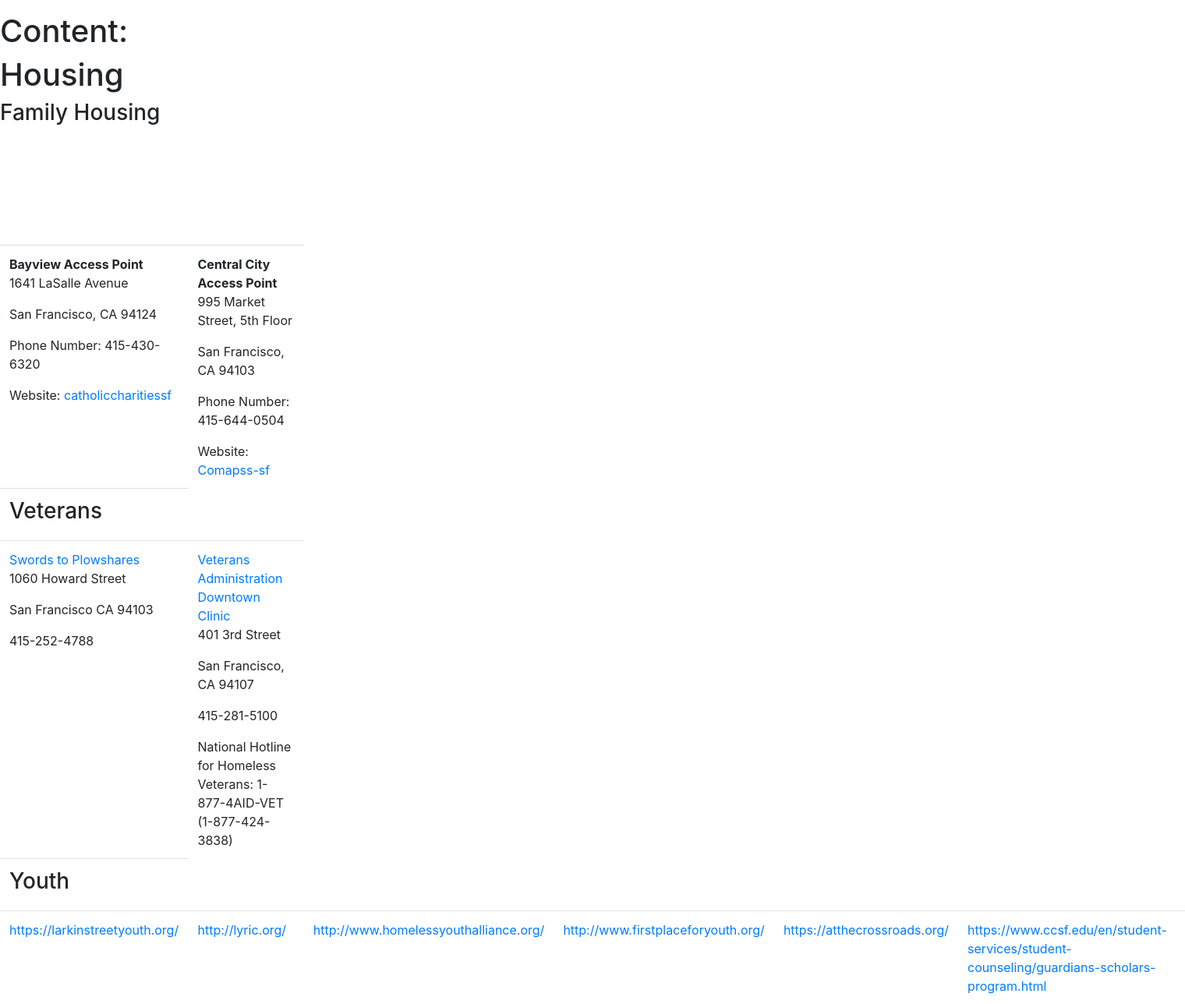
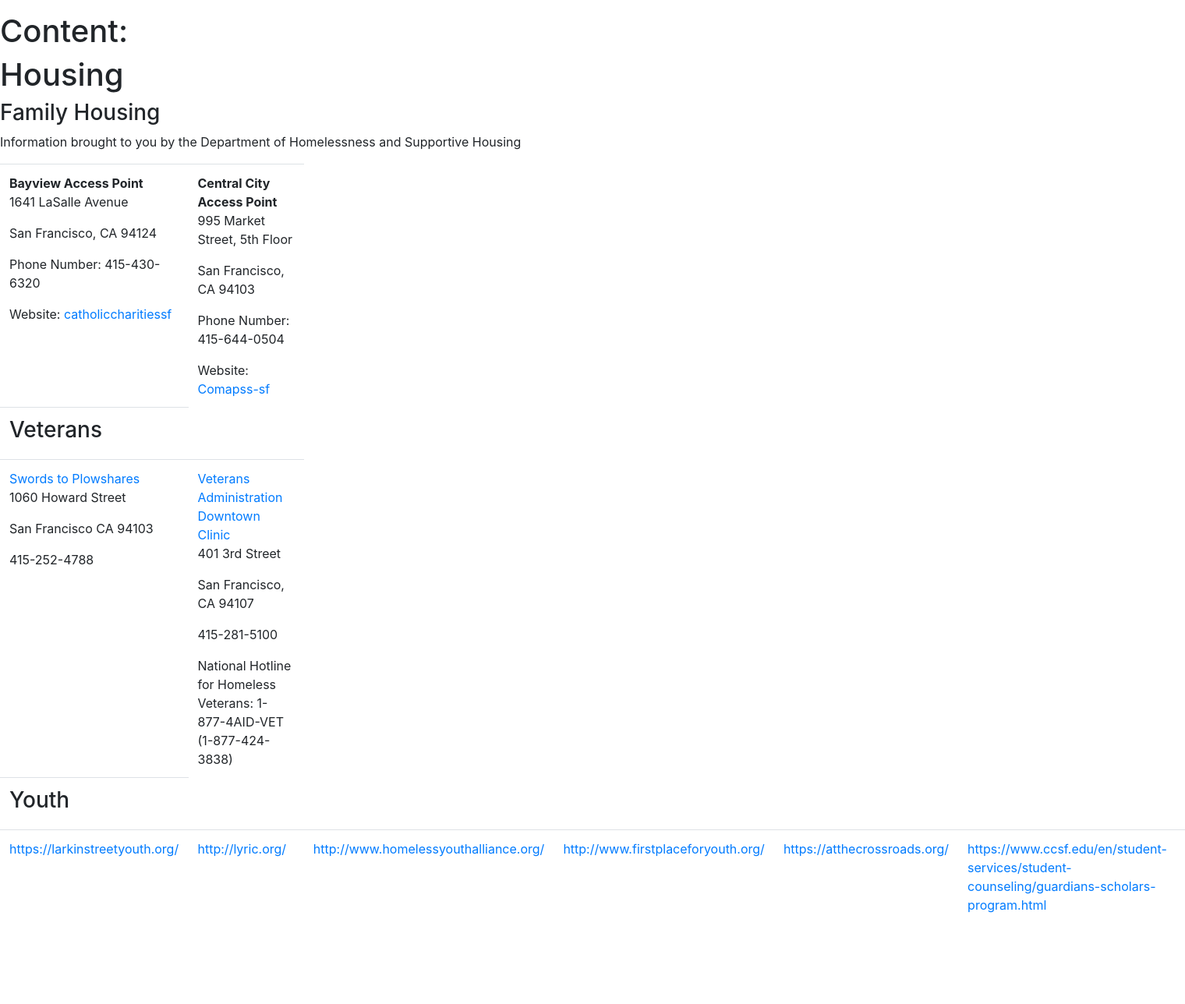
Before and after one commit to emancho/Code2040-proj, a Flask app: page /housing in a window 1520 px wide. Shown: the part 56-1344 px from the top of the page at 78% size. After the commit the page ends 1227 px from the top, so only its background shows below. Run offline with Flask 2, Linux system fonts and the light colour scheme; some libraries are stand-ins or nearby versions.

Commit message:
modified house

```diff
--- a/web_app/templates/housing.html
+++ b/web_app/templates/housing.html
@@ -2,6 +2,7 @@
 {% block content %}
   <h1>Housing</h1>
   <h3>Family Housing</h3>
+  <p>Information brought to you by the Department of Homelessness and Supportive Housing
   <table class="table table-hover">
     <tr>
         <td>
@@ -39,7 +40,7 @@
           <tr><td><h3>Youth</h3></td></tr>
           <tr>
               {%for i in housing_links%}
-                <td><a href="{{i}}">{{i}}</a></td><br />
+                <p><td><a href="{{i}}">{{i}}</a></td></p>
               {%endfor%}
           </tr>
   </table>
```
